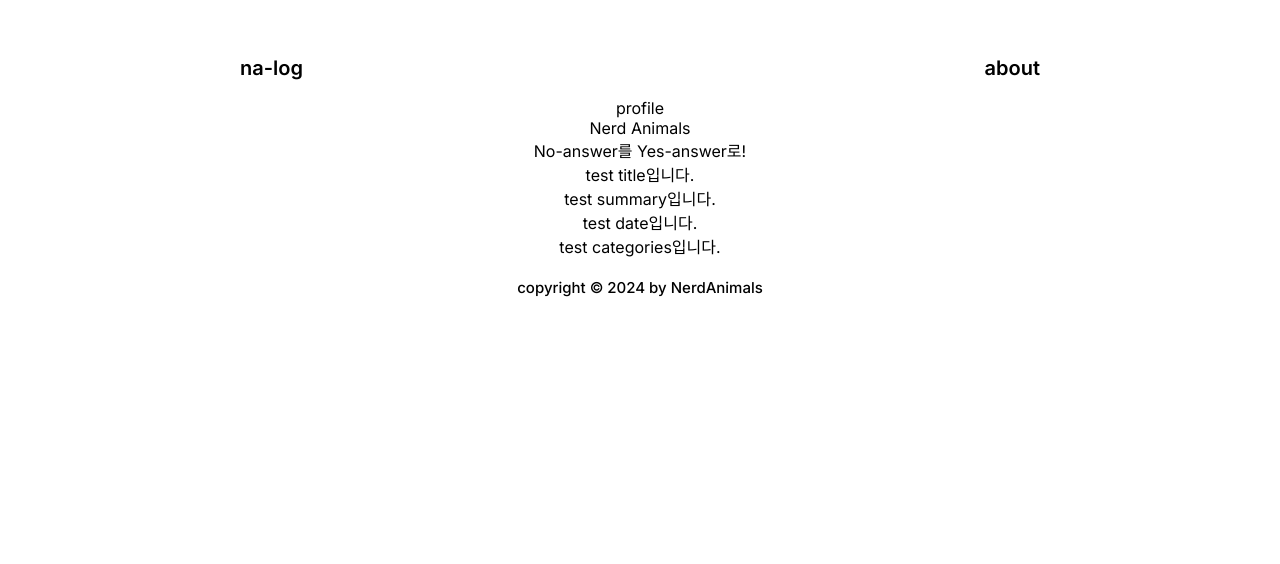
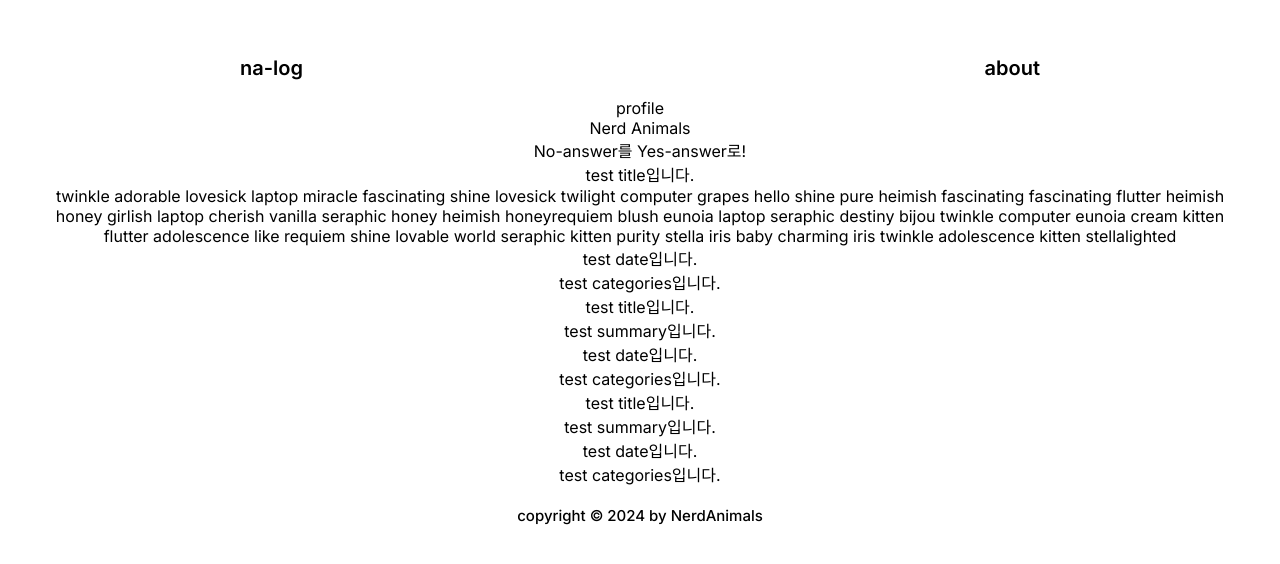
Before and after one commit to nerd-animals/na-log-engine, a Next.js app: page /na-log/ in a window 1280 px wide. Shown: the top 564 px of the page. Built offline with nearby package versions, Linux system fonts and the light colour scheme.

Commit message:
docs: add test summary

```diff
--- a/app/_components/PostCard.tsx
+++ b/app/_components/PostCard.tsx
@@ -1,6 +1,30 @@
 export default function PostCard() {
   return (
     <div className="post-card-wrapper">
+      <div className="post-card">
+        <div className="post-card-title">test title입니다.</div>
+        <div className="post-card-summary">
+          twinkle adorable lovesick laptop miracle fascinating shine lovesick
+          twilight computer grapes hello shine pure heimish fascinating
+          fascinating flutter heimish honey girlish laptop cherish vanilla
+          seraphic honey heimish honeyrequiem blush eunoia laptop seraphic
+          destiny bijou twinkle computer eunoia cream kitten flutter adolescence
+          like requiem shine lovable world seraphic kitten purity stella iris
+          baby charming iris twinkle adolescence kitten stellalighted
+        </div>
+        <div className="post-card-info">
+          <div className="post-card-date">test date입니다.</div>
+          <div className="post-card-categories">test categories입니다.</div>
+        </div>
+      </div>
+      <div className="post-card">
+        <div className="post-card-title">test title입니다.</div>
+        <div className="post-card-summary">test summary입니다.</div>
+        <div className="post-card-info">
+          <div className="post-card-date">test date입니다.</div>
+          <div className="post-card-categories">test categories입니다.</div>
+        </div>
+      </div>
       <div className="post-card">
         <div className="post-card-title">test title입니다.</div>
         <div className="post-card-summary">test summary입니다.</div>
```
